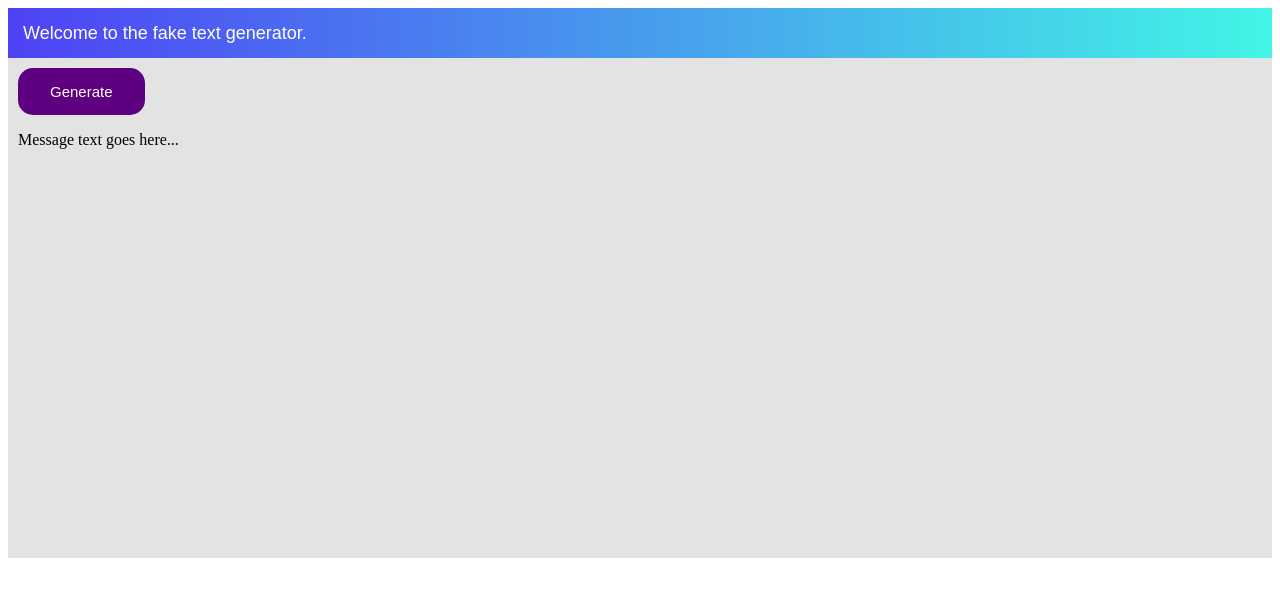
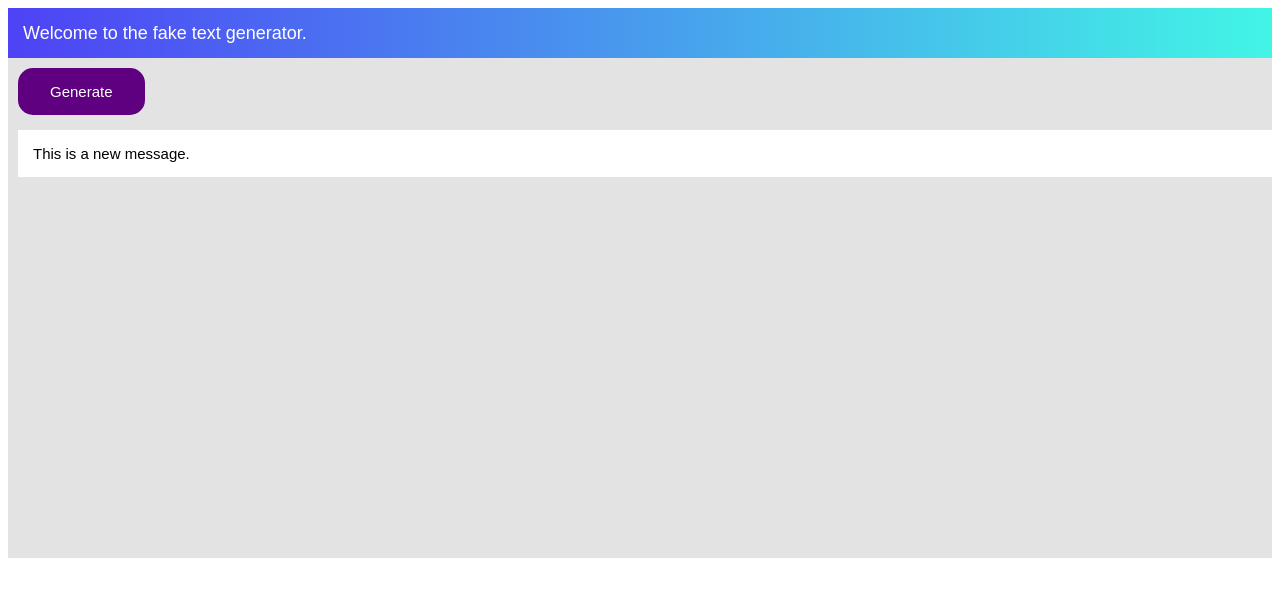
Before and after one commit to AdrianvanS/MessageGenerator, a plain HTML site: page index.html in a window 1280 px wide. Both pictures are taken after a click on the button "Generate". Drawn offline with Linux system fonts and the light colour scheme.

Commit message:
Linked js file to index.html

```diff
--- a/index.html
+++ b/index.html
@@ -6,13 +6,14 @@
     <meta name="viewport" content="width=device-width, initial-scale=1.0">
     <link rel="stylesheet" href="style.css">
     <title>Document</title>
+    <script type="text/javascript" src="script.js"></script>
 </head>
 <body>
     <div class="header">
         <header>Welcome to the fake text generator.</header>
     </div>
     <div class="page">
-        <button id="genButton" type="button">Generate</button>
+        <button id="genButton" type="button" onclick="newMessage()">Generate</button>
         <p id="message">Message text goes here...</p>
     </div>
 
--- a/script.js
+++ b/script.js
@@ -0,0 +1,3 @@
+function newMessage(){
+    document.getElementById("message").innerHTML = "This is a new message.";
+};
--- a/style.css
+++ b/style.css
@@ -31,3 +31,10 @@ header{
     height: 500px;
     padding-left: 10px;
 }
+
+#message{
+    font-family: Arial, Helvetica, sans-serif;
+    font-size: 15px;
+    background: white;
+    padding: 15px;
+}
```
